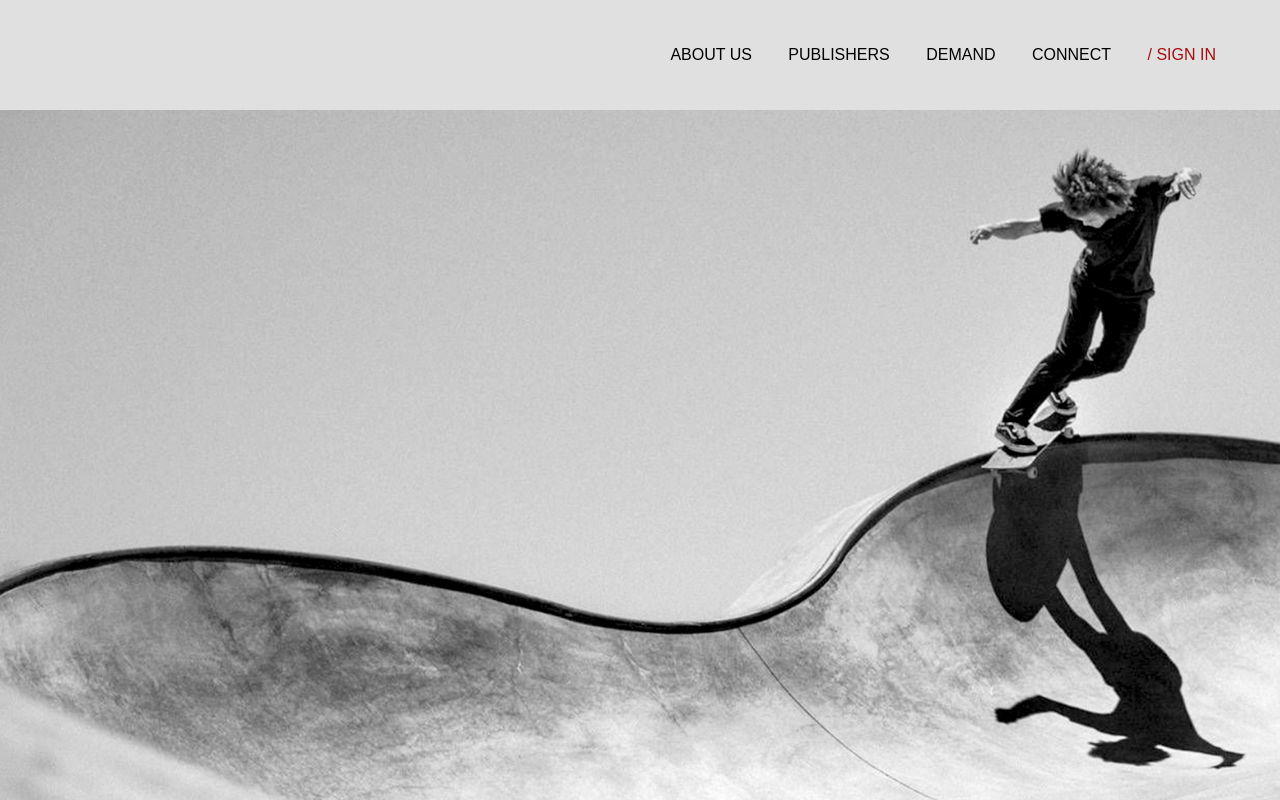
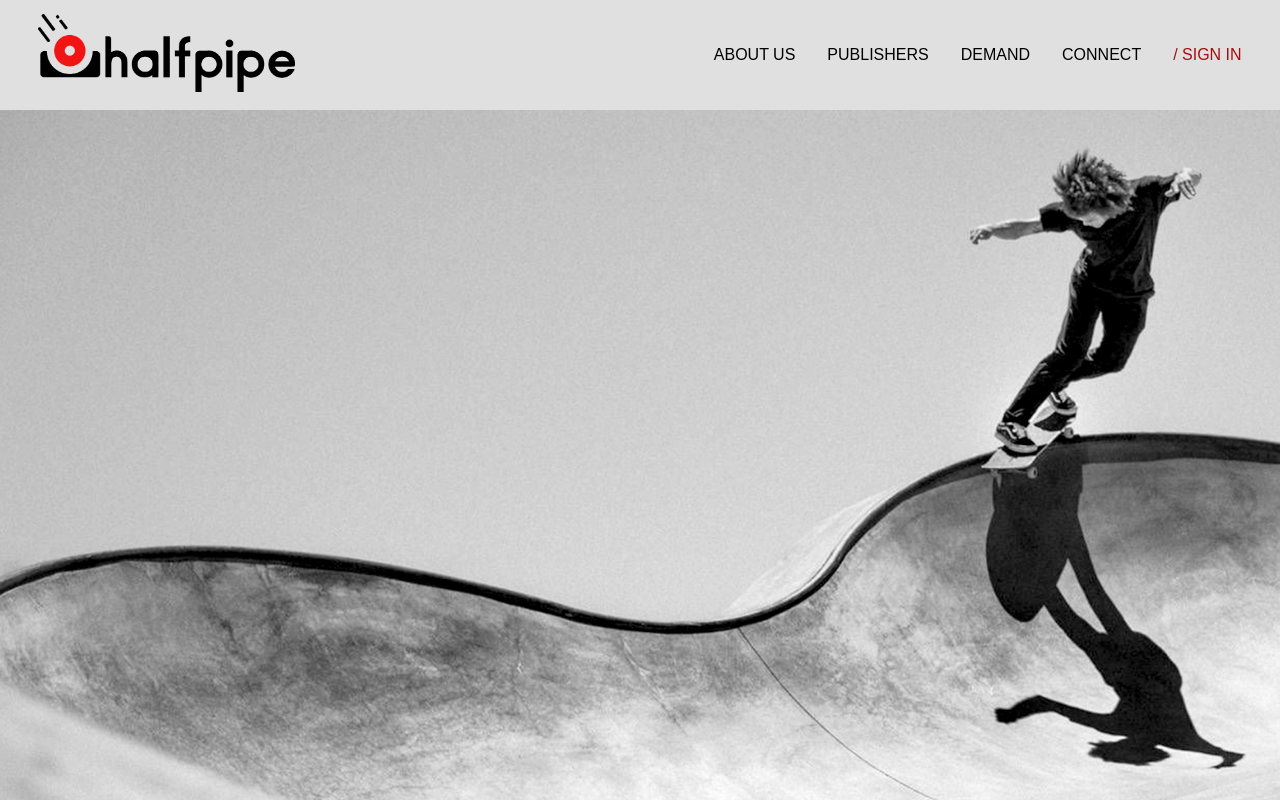
Before and after one commit to yatesdev/halfpipe-landing-page, a plain HTML site: page index.html in a window 1280 px wide. Drawn offline with Linux system fonts and the light colour scheme; a web font is replaced by a local one.

Commit message:
Add logo to header bar

```diff
--- a/index.html
+++ b/index.html
@@ -6,6 +6,11 @@
 </head>
 <body>
   <header>
+    <div class="logo">
+      <a href="">
+        <img src="img/hplogo_01.png">
+      </a>
+    </div>
     <nav class="nav-links">
       <a href="#about">About Us</a>
       <a href="#publishers">Publishers</a>
--- a/style.css
+++ b/style.css
@@ -32,8 +32,20 @@ header {
   z-index: 10;
 }
 
+.logo {
+  flex: 0 1;
+  margin-left: 3%;
+}
+
+.logo img {
+  height: calc(var(--navbar-height) - 2rem);
+}
+
 .nav-links {
-  margin-right: 5%;
+  display: flex;
+  flex: 1 0;
+  justify-content: flex-end;
+  margin-right: 3%;
 }
 
 .nav-links > a {
```
Also changed, not shown: img/hplogo_01.png (added).
